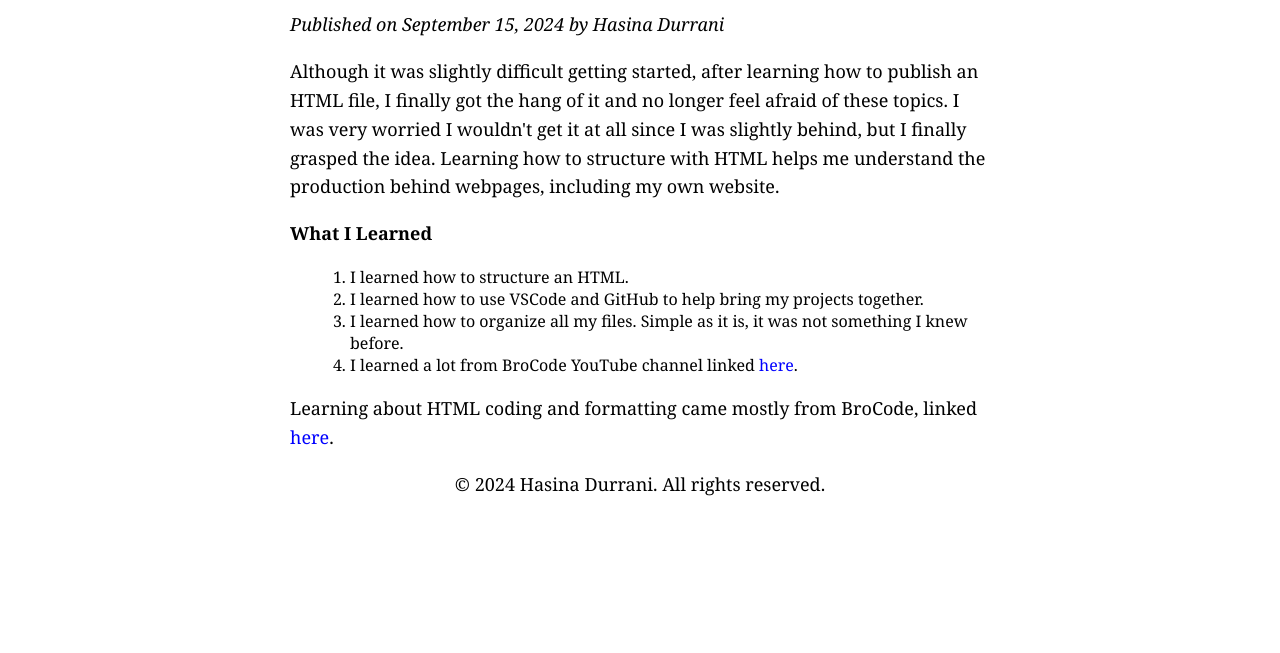
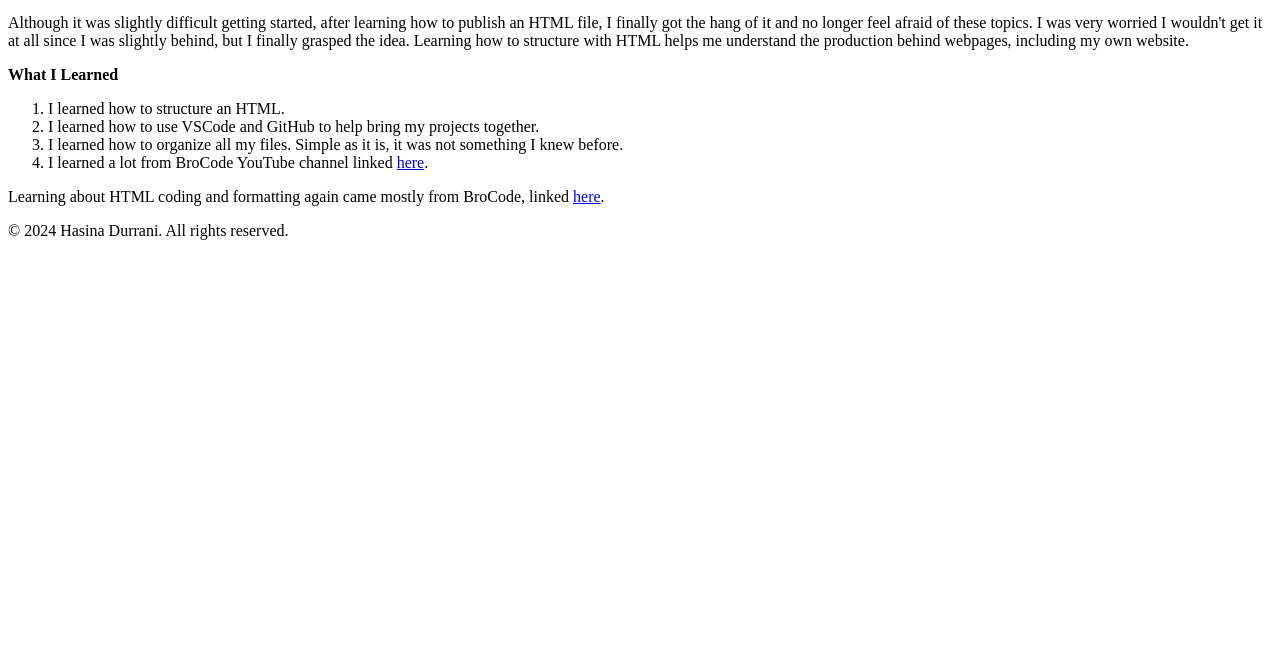
Before and after one commit to HasinaDurrani/CSIT121, a plain HTML site: page index.html in a window 1280 px wide. Shown: the part 147-800 px from the top of the page. Drawn offline with Linux system fonts and the light colour scheme.

Commit message:
Add files via upload

```diff
--- a/index.html
+++ b/index.html
@@ -4,44 +4,6 @@
     <meta charset="UTF-8">
     <meta name="viewport" content="width=device-width, initial-scale=1.0">
     <title>Learning Web Standards</title>
-    <style>
-        body {
-            font-family: Georgia, 'Times New Roman', Times, serif;
-            margin: 40px;
-            padding: 0;
-            background-color: #fff;
-        }
-        header, footer {
-            text-align: center;
-        }
-        main {
-            max-width: 700px;
-            margin: 0 auto;
-        }
-        h1 {
-            font-size: 32px;
-        }
-        h2 {
-            font-size: 24px;
-        }
-        p {
-            font-size: 18px;
-            line-height: 1.6;
-        }
-        strong {
-            font-size: 18px;
-        }
-        a {
-            color: blue;
-            text-decoration: none;
-        }
-        a:hover {
-            text-decoration: underline;
-        }
-        ol {
-            margin-left: 20px;
-        }
-    </style>
 </head>
 <body>
 
@@ -62,7 +24,7 @@
             <li>I learned a lot from BroCode YouTube channel linked <a href="https://www.youtube.com/@BroCodez" target="_blank">here</a>.</li>
         </ol>
 
-        <p> Learning about HTML coding and formatting came mostly from BroCode, linked <a href="https://www.youtube.com/@BroCodez" target="_blank">here</a>.</p>
+        <p>Learning about HTML coding and formatting again came mostly from BroCode, linked <a href="https://www.youtube.com/@BroCodez" target="_blank">here</a>.</p>
     </main>
 
     <footer>
```
